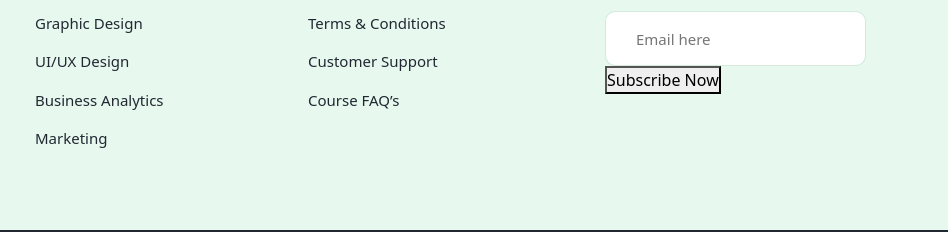
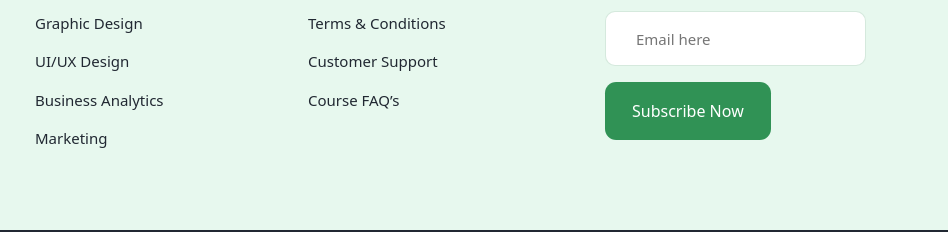
Before and after one commit to khalid-raza03/Edule-An-educational-website-template-, a plain HTML site: page login-signup.html in a window 1280 px wide. Shown: the part 1666-1898 px from the top of the page, 332-1280 px from the left. Drawn offline with nearby package versions, Linux system fonts and the light colour scheme.

Commit message:
signup page update

```diff
--- a/login-signup.html
+++ b/login-signup.html
@@ -932,7 +932,7 @@
                             <div class="widget-form">
                                 <form action="#">
                                     <input name="email here" type="text" placeholder="Email here">
-                                    <button class="subscribe-btn">Subscribe Now</button>
+                                    <button class="edule-theme-btn">Subscribe Now</button>
                                 </form>
                             </div>
                         </div>
```
